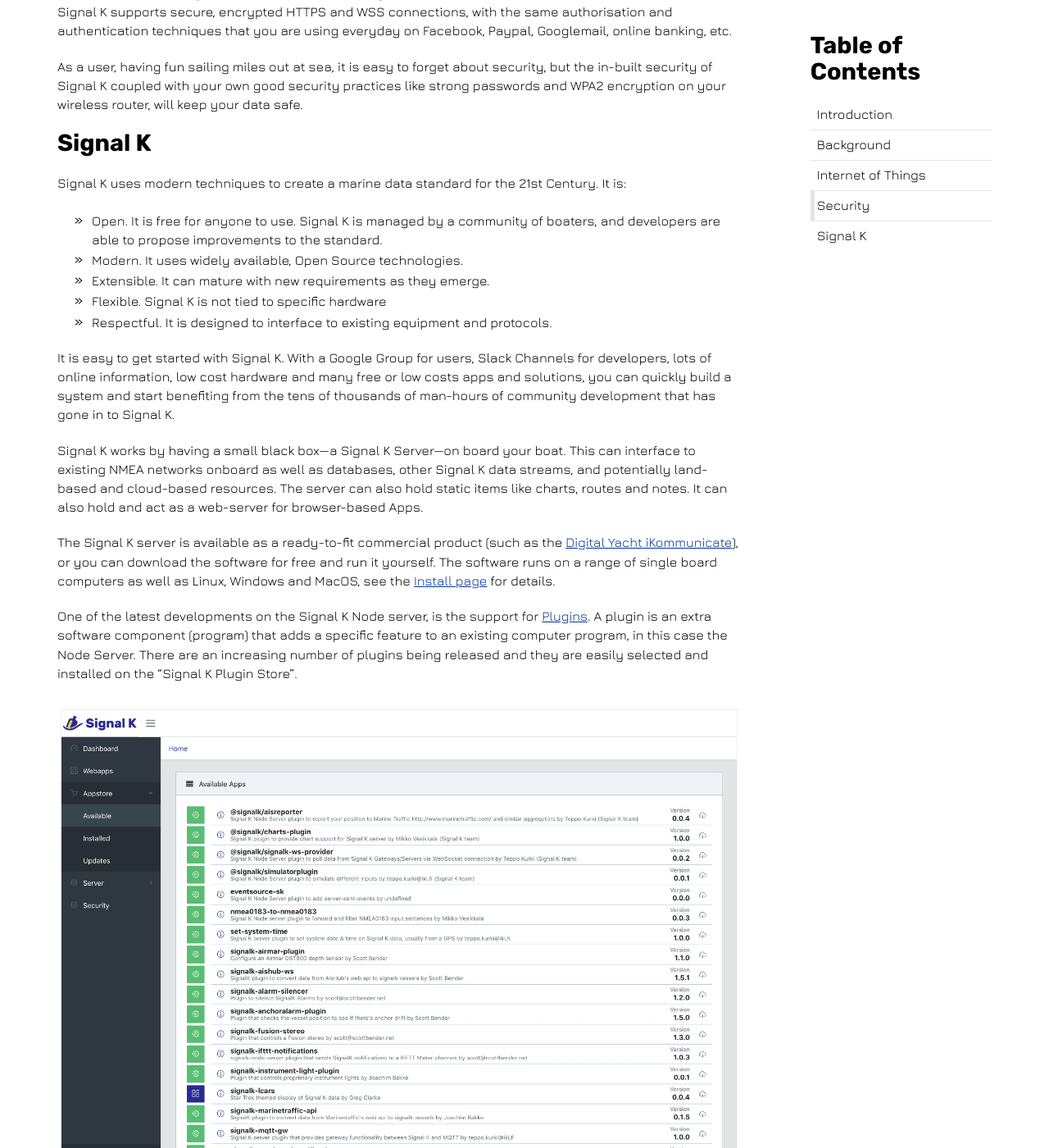
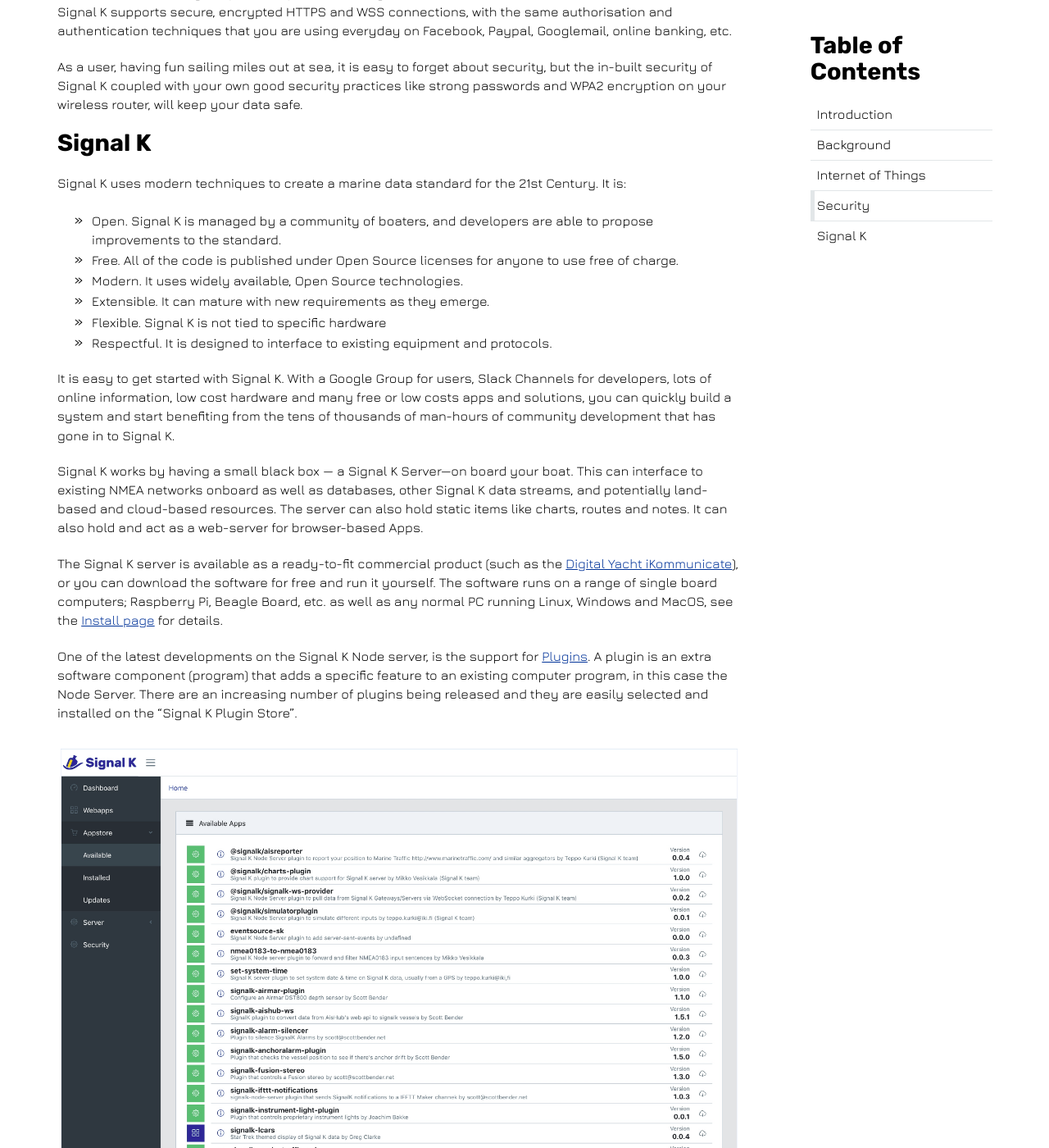
Before and after one commit to SignalK/signalk.github.io, a Jekyll site: the page built from overview.md, in a window 1280 px wide and 1400 px high, scrolled down 4085 px. Shown: the whole window at 82% size. Built offline with Jekyll 4.4.1, drawn with Linux system fonts in a browser that asks for light colours; nearby versions of some CDN libraries; some of the changed text lies outside the part shown.

Commit message:
Update overview.md

```diff
--- a/overview.md
+++ b/overview.md
@@ -115,8 +115,9 @@
 ## [Signal K](#) <a class="anchor" id="signalk"></a>
 Signal K uses modern techniques to create a marine data standard for the 21st Century. It is:
 
-* Open. It is free for anyone to use. Signal K is managed by a community of boaters, and developers are able to propose
+* Open. Signal K is managed by a community of boaters, and developers are able to propose
   improvements to the standard.
+* Free. All of the code is published under Open Source licenses for anyone to use free of charge.
 * Modern. It uses widely available, Open Source technologies.
 * Extensible. It can mature with new requirements as they emerge.
 * Flexible. Signal K is not tied to specific hardware
@@ -126,14 +127,14 @@
 information, low cost hardware and many free or low costs apps and solutions, you can quickly build a system and start
 benefiting from the tens of thousands of man-hours of community development that has gone in to Signal K.
 
-Signal K works by having a small black box—a Signal K Server—on board your boat. This can interface to existing
+Signal K works by having a small black box — a Signal K Server—on board your boat. This can interface to existing
 NMEA networks onboard as well as databases, other Signal K data streams, and potentially land-based and cloud-based
 resources. The server can also hold static items like charts, routes and notes. It can also hold and act as a
 web-server for browser-based Apps.
 
 The Signal K server is available as a ready-to-fit commercial product (such as the
 [Digital Yacht iKommunicate](http://ikommunicate.com)), or you can download the software for free and run it yourself.
-The software runs on a range of single board computers as well as Linux, Windows and MacOS, see the
+The software runs on a range of single board computers; Raspberry Pi, Beagle Board, etc. as well as any normal PC running Linux, Windows and MacOS, see the
 [Install page]({{site.path}}/installation.html) for details.
 
 One of the latest developments on the Signal K Node server, is the support for
@@ -146,7 +147,7 @@
   <figcaption>List of Available “Plugins”</figcaption>
 </figure>
 
-A list of all the latest Signal K Apps and Services can be found on the [Applications and Solutions
+A [click here](https://www.npmjs.com/search?q=signalk-node-server-plugin) for a list of all the latest Signal K plugins or [click here](https://www.npmjs.com/search?q=signalk-webapp) for a list of the latest Signal K Web Apps that can be installed via NPM. Additional Signal K Apps and Solutions can be found on the [Applications and Solutions
 page]({{site.path}}/solutions.html).
 
 Signal K is an on-going, collaborative effort between a global network of volunteers and interested hardware
```
Also changed, not shown: other parts of overview.md (+2 -2 lines).
